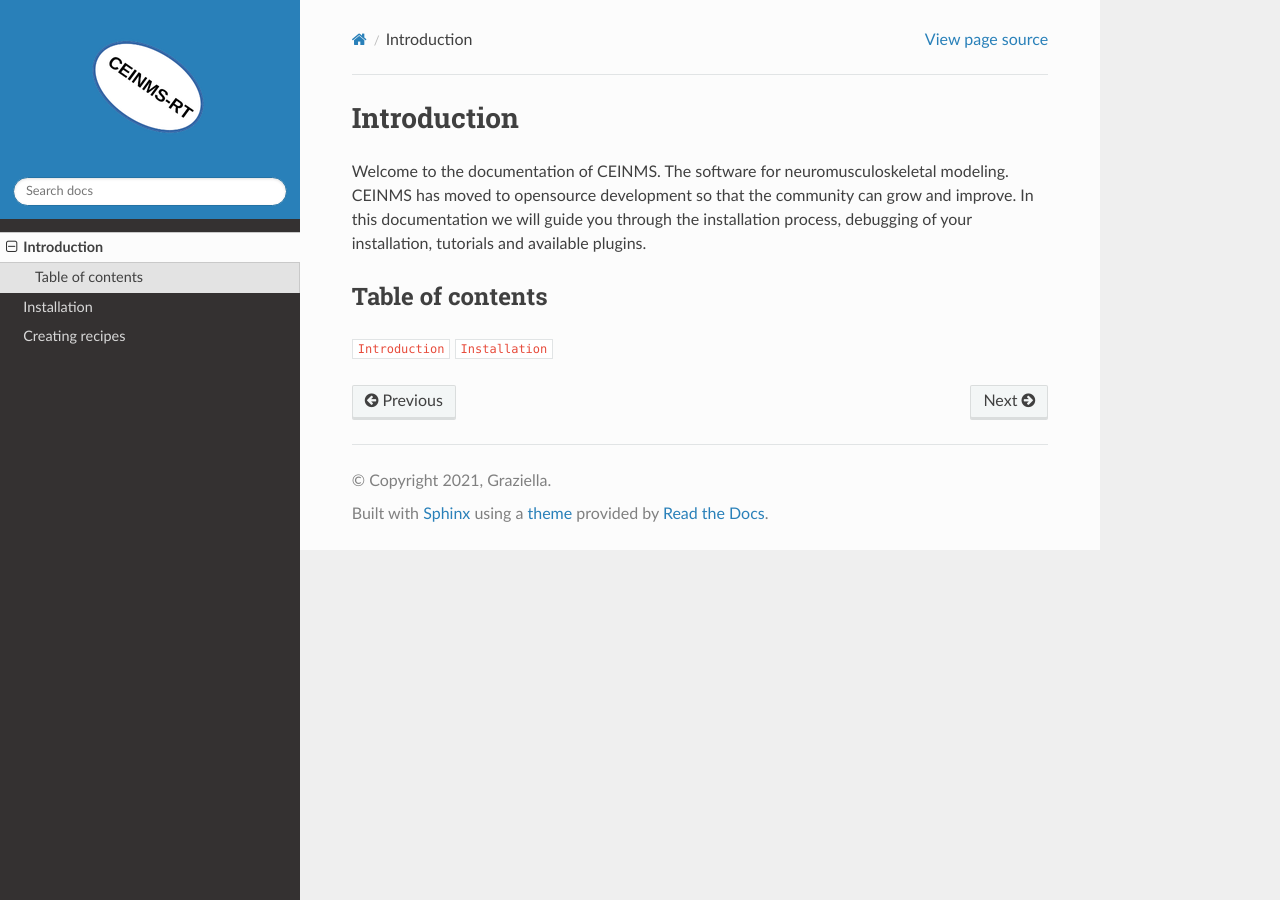
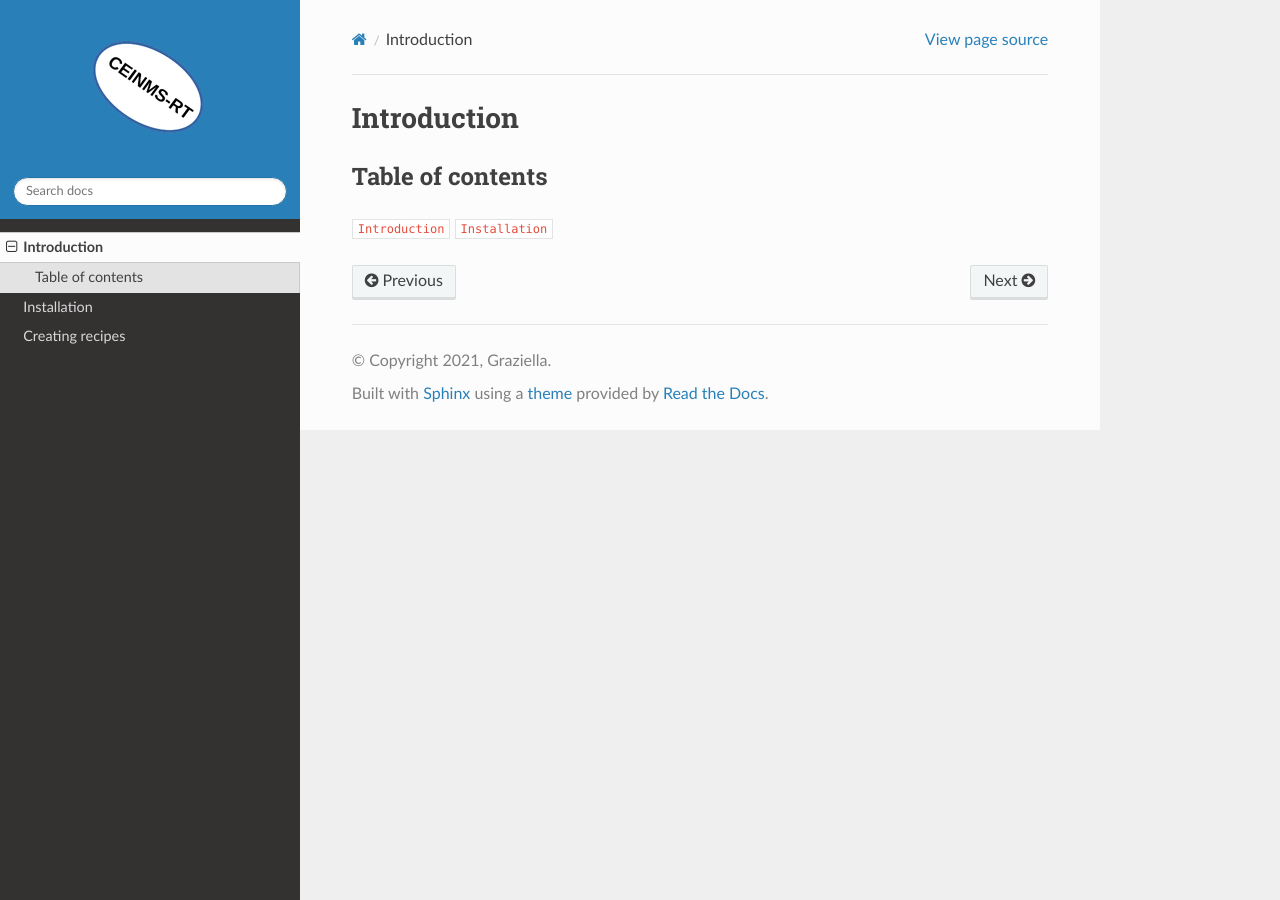
Before and after one commit to CEINMS-RT/ReadTheDocs, a Sphinx documentation site: the page built from docs/source/Introduction.rst, in a window 1280 px wide. Built offline with Sphinx 7.4.7 and the Read the Docs theme 2.0.0, drawn with Linux system fonts in a browser that asks for light colours.

```diff
--- a/docs/source/Introduction.rst
+++ b/docs/source/Introduction.rst
@@ -1,10 +1,7 @@
 Introduction
 ============
 
-Welcome to the documentation of CEINMS. The software for neuromusculoskeletal modeling.
-CEINMS has moved to opensource development so that the community can grow and improve.
-In this documentation we will guide you through the installation process,
-debugging of your installation, tutorials and available plugins.
+
 
 Table of contents
 -----------------
```
Also changed, not shown: docs/source/index.rst (+4 -7 lines).
